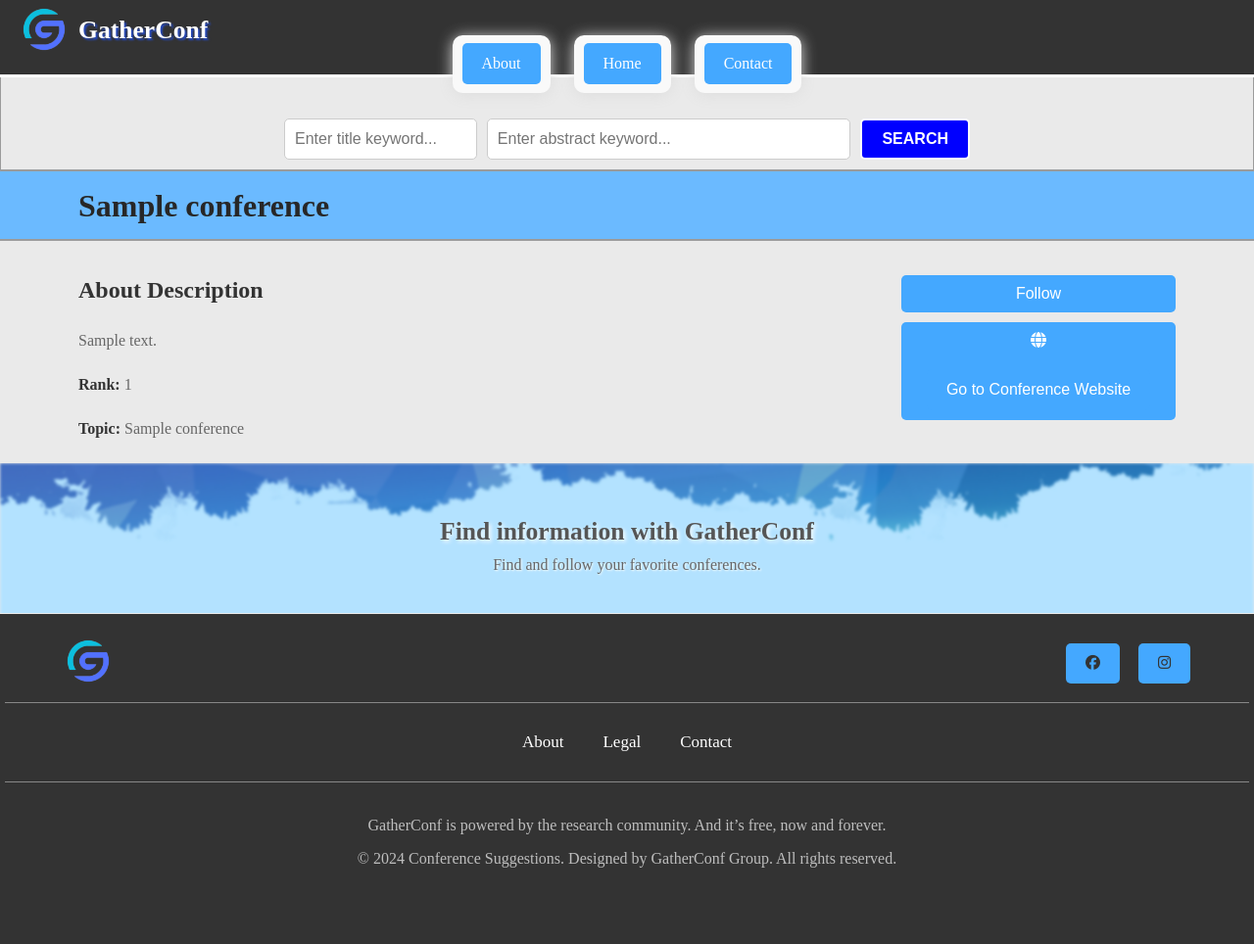
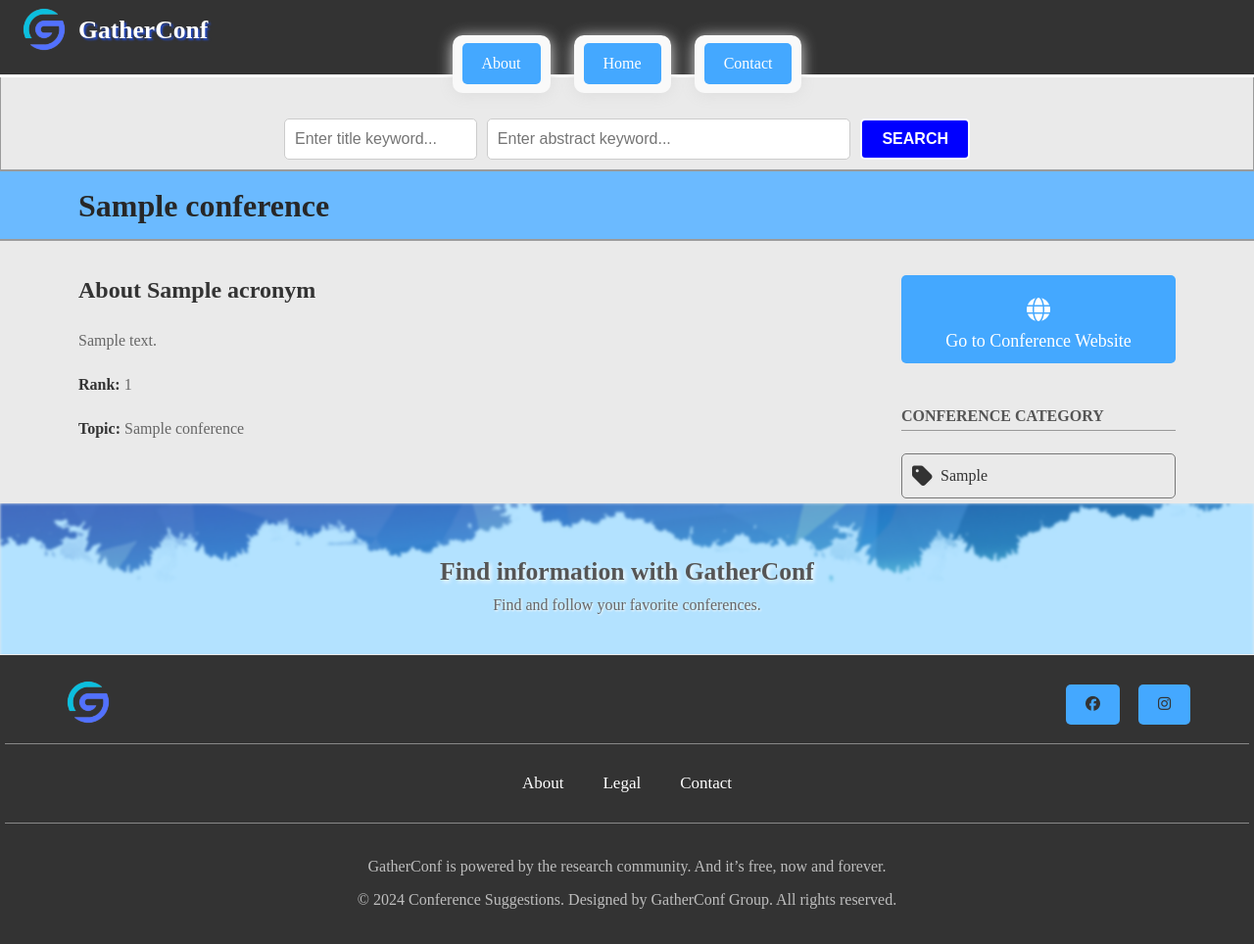
Before and after one commit to dogiahy28/BCORES, a Flask app: template templates/conference.html in a window 1280 px wide. Shown: the whole page at 98% size. Before the commit the page ends 886 px from the top, so only its background shows below. Run offline with Flask 3, Linux system fonts and the light colour scheme; the template is opened without the code that fills it: most values are stand-ins (such as "Sample title", 1, 10 or a date in 2020); parts of the project's set-up code (start-up, migrations or seed data) failed here and were passed over; some libraries are stand-ins or nearby versions.

Commit message:
Update 31/10

```diff
--- a/app.py
+++ b/app.py
@@ -11,7 +11,7 @@ app = Flask(__name__)
 
 # Load data and model
 model = SentenceTransformer('all-MiniLM-L6-v2')
-data_reference = pd.read_csv('Data.csv')  # Dữ liệu hội thảo
+data_reference = pd.read_csv('Data_2.csv')  # Dữ liệu hội thảo
 data_articles = pd.read_excel('data-test.xlsx')  # Dữ liệu bài báo
 
 # Thay thế toàn bộ giá trị NaN bằng chuỗi rỗng
@@ -211,6 +211,7 @@ def recommend():
         borda_scores=borda_scores
     )
 
+# Tìm theo Abstract
 @app.route('/recommend_abstract', methods=['POST'])
 def recommend_abstract():
     abstract_input= request.form['abstract_input']  # Lấy dữ liệu từ ô nhập liệu cho abstract
@@ -229,8 +230,8 @@ def recommend_abstract():
     borda_scores = defaultdict(float)
 
     # Tạo trọng số cho từng tiêu chí (MCDM)
-    weight_title_vector = 0.7  # Trọng số cho tiêu đề
-    weight_description_sent2vec = 0.4  # Trọng số cho mô tả
+    weight_abstract_title_vector = 0.5
+    weight_abstract_description = 0.7
 
     if input_embedding is not None:
         # Tìm kiếm hội thảo dựa trên tiêu đề với initial_k kết quả ban đầu
@@ -240,12 +241,12 @@ def recommend_abstract():
         # Borda Count cho tiêu đề
         for i in range(len(labels_title_from_input[0])):
             idx = labels_title_from_input[0][i]
-            borda_scores[idx] += (weight_title_vector * (initial_k - i))
+            borda_scores[idx] += (weight_abstract_title_vector * (initial_k - i))
 
         # Borda Count cho mô tả
         for i in range(len(labels_description_from_input[0])):
             idx = labels_description_from_input[0][i]
-            borda_scores[idx] += (weight_description_sent2vec * (initial_k - i))
+            borda_scores[idx] += (weight_abstract_description * (initial_k - i))
 
     # Lọc kết quả nếu có giá trị cho ranks hoặc selected_field
     filtered_results = []
@@ -516,86 +517,112 @@ def filter_results():
 
     borda_scores = defaultdict(float)
 
+    start_time = time.time()
+
+    # Tạo trọng số cho từng tiêu chí (MCDM)
+    weight_title_vector = 0.7
+    weight_description_sent2vec = 0.4
+    weight_abstract_title_vector = 0.5
+    weight_abstract_description = 0.7
+
     # Nếu có đủ cả tiêu đề và tóm tắt
     if title_input and abstract_input:
         # Mã hóa tiêu đề và tóm tắt
         title_embedding_input = model.encode([title_input])
         abstract_embedding_input = model.encode([abstract_input])
 
-        # Tìm labels và distances cho tiêu đề và tóm tắt
-        labels_title_from_title, distances_title_from_title = p_title.knn_query(title_embedding_input, k=initial_k)
-        labels_description_from_title, distances_description_from_title = p_description.knn_query(title_embedding_input, k=initial_k)
-        labels_title_from_abstract, distances_title_from_abstract = p_title.knn_query(abstract_embedding_input, k=initial_k)
-        labels_description_from_abstract, distances_description_from_abstract = p_description.knn_query(abstract_embedding_input, k=initial_k)
+        # Tìm kiếm và Borda Count cho các tiêu chí
+        labels_title_from_title, _ = p_title.knn_query(title_embedding_input, k=initial_k)
+        labels_description_from_title, _ = p_description.knn_query(title_embedding_input, k=initial_k)
+        labels_title_from_abstract, _ = p_title.knn_query(abstract_embedding_input, k=initial_k)
+        labels_description_from_abstract, _ = p_description.knn_query(abstract_embedding_input, k=initial_k)
 
-        # Borda Count cho tiêu đề từ tiêu đề
         for i in range(len(labels_title_from_title[0])):
             idx = labels_title_from_title[0][i]
-            borda_scores[idx] += (0.7 * (initial_k - i))  # Trọng số cho tiêu đề từ tiêu đề
+            borda_scores[idx] += (initial_k - i) * weight_title_vector
 
-        # Borda Count cho mô tả từ tiêu đề
         for i in range(len(labels_description_from_title[0])):
             idx = labels_description_from_title[0][i]
-            borda_scores[idx] += (0.4 * (initial_k - i))  # Trọng số cho mô tả từ tiêu đề
+            borda_scores[idx] += (initial_k - i) * weight_description_sent2vec
 
-        # Borda Count cho tiêu đề từ tóm tắt
         for i in range(len(labels_title_from_abstract[0])):
             idx = labels_title_from_abstract[0][i]
-            borda_scores[idx] += (0.5 * (initial_k - i))  # Trọng số cho tiêu đề từ tóm tắt
+            borda_scores[idx] += (initial_k - i) * weight_abstract_title_vector
 
-        # Borda Count cho mô tả từ tóm tắt
         for i in range(len(labels_description_from_abstract[0])):
             idx = labels_description_from_abstract[0][i]
-            borda_scores[idx] += (0.7 * (initial_k - i))  # Trọng số cho mô tả từ tóm tắt
+            borda_scores[idx] += (initial_k - i) * weight_abstract_description  # Trọng số cho mô tả từ tóm tắt
 
     # Nếu chỉ có tiêu đề
     elif title_input:
         title_embedding_input = model.encode([title_input])
-        # Tìm labels và distances cho tiêu đề
-        labels_title_from_title, distances_title_from_title = p_title.knn_query(title_embedding_input, k=initial_k)
-        labels_description_from_title, distances_description_from_title = p_description.knn_query(title_embedding_input, k=initial_k)
 
-        # Borda Count cho tiêu đề từ tiêu đề
+        # Tìm kiếm hội thảo dựa trên tiêu đề với initial_k kết quả ban đầu
+        labels_title_from_title, _ = p_title.knn_query(title_embedding_input, k=initial_k)
+        labels_description_from_title, _ = p_description.knn_query(title_embedding_input, k=initial_k)
+
+        # Borda Count cho tiêu đề
         for i in range(len(labels_title_from_title[0])):
             idx = labels_title_from_title[0][i]
-            borda_scores[idx] += (0.7 * (initial_k - i))  # Trọng số cho tiêu đề
+            borda_scores[idx] += (weight_title_vector * (initial_k - i))
 
-        # Borda Count cho mô tả từ tiêu đề
+        # Borda Count cho mô tả
         for i in range(len(labels_description_from_title[0])):
             idx = labels_description_from_title[0][i]
-            borda_scores[idx] += (0.4 * (initial_k - i))  # Trọng số cho mô tả
+            borda_scores[idx] += (weight_description_sent2vec * (initial_k - i))
 
     # Nếu chỉ có tóm tắt
     elif abstract_input:
         abstract_embedding_input = model.encode([abstract_input])
-        # Tìm labels và distances cho tóm tắt
-        labels_title_from_abstract, distances_title_from_abstract = p_title.knn_query(abstract_embedding_input, k=initial_k)
-        labels_description_from_abstract, distances_description_from_abstract = p_description.knn_query(abstract_embedding_input, k=initial_k)
 
-        # Borda Count cho tiêu đề từ tóm tắt
+        # Tìm kiếm hội thảo dựa trên tiêu đề với initial_k kết quả ban đầu
+        labels_title_from_abstract, _ = p_title.knn_query(abstract_embedding_input, k=initial_k)
+        labels_description_from_abstract, _ = p_description.knn_query(abstract_embedding_input, k=initial_k)
+
+        # Borda Count cho tiêu đề
         for i in range(len(labels_title_from_abstract[0])):
             idx = labels_title_from_abstract[0][i]
-            borda_scores[idx] += (0.5 * (initial_k - i))  # Trọng số cho tiêu đề từ tóm tắt
+            borda_scores[idx] += (weight_abstract_title_vector * (initial_k - i))
 
-        # Borda Count cho mô tả từ tóm tắt
+        # Borda Count cho mô tả
         for i in range(len(labels_description_from_abstract[0])):
             idx = labels_description_from_abstract[0][i]
-            borda_scores[idx] += (0.7 * (initial_k - i))  # Trọng số cho mô tả từ tóm tắt
+            borda_scores[idx] += (weight_abstract_description * (initial_k - i))
 
-    # Sắp xếp Borda Score
-    sorted_borda = sorted(borda_scores.items(), key=lambda x: x[1], reverse=True)
-    top_results = [data_reference.iloc[idx] for idx, _ in sorted_borda[:k]]
+    # Lọc và sắp xếp kết quả theo ranks và selected_field
+    filtered_results = []
+    for idx, score in borda_scores.items():
+        conference = data_reference.iloc[idx]
+        # Kiểm tra các điều kiện lọc
+        if (not ranks or conference['Rank'] in ranks) and (not selected_field or conference['FoR1 Name'] == selected_field):
+            filtered_results.append((conference, score))  # Lưu cả đối tượng conference và điểm Borda để dễ sắp xếp
 
-    # Lọc kết quả theo Rank và Field
-    filtered_results = []
-    for result in top_results:
-        if (not ranks or result['Rank'] in ranks) and \
-            (not selected_field or result['FoR1 Name'] == selected_field):
-            result['Borda_Score'] = '{:.1f}'.format(borda_scores[result.name]) if result.name in borda_scores else '0.00'
-            filtered_results.append(result)
+    # Sắp xếp kết quả theo điểm Borda giảm dần và lấy 10 kết quả đầu tiên
+    sorted_borda = sorted(filtered_results, key=lambda x: x[1], reverse=True)[:k]
 
-    num_results = len(filtered_results)
-    return render_template('results.html', results=filtered_results, num_results=num_results, title_input=title_input, abstract_input=abstract_input, ranks=ranks, selected_field=selected_field, borda_scores=borda_scores)
+    # Chuẩn bị kết quả để hiển thị
+    top_results_with_distances = []
+    for conference, score in sorted_borda:
+        result_with_distances = conference.copy()
+        result_with_distances['Borda_Score'] = '{:.1f}'.format(score)
+        top_results_with_distances.append(result_with_distances)
+
+    # Số lượng kết quả và thời gian thực thi
+    num_results = len(top_results_with_distances)
+    execution_time = time.time() - start_time
+
+    # Render kết quả vào template
+    return render_template(
+        'results.html',
+        results=top_results_with_distances,  # Trả về 10 kết quả đầu tiên
+        execution_time=execution_time,
+        num_results=num_results,
+        title_input=title_input,
+        abstract_input=abstract_input,
+        ranks=ranks,
+        selected_field=selected_field,
+        borda_scores=borda_scores
+    )
 
 @app.route('/conference/<int:article_id>')
 def conference_detail(article_id):
--- a/static/style.css
+++ b/static/style.css
@@ -605,6 +605,7 @@ footer {
         font-weight: bold;
         cursor: pointer;
         width: 70%; /* Chiều rộng 90% so với phần tử cha */
+        height: 33px;
         display: block; /* Đảm bảo căn giữa khi width được đặt */
         border-radius: 5px;
     }
@@ -625,6 +626,8 @@ footer {
 
     .bt-open:hover {
         transform: scale(1.15);
+        /* background-color: white;
+        color:#007bff; */
     }
 
     .custom-checkbox {
@@ -818,6 +821,14 @@ footer {
         list-style-type: none;
         padding: 0;
         height: auto;
+    }
+
+    .h2-ellipsis {
+        overflow: hidden;
+        display: -webkit-box;
+        -webkit-box-orient: vertical;
+        -webkit-line-clamp: 5;
+        line-clamp: 5;
     }
 
     .filter-list li {
@@ -1134,27 +1145,35 @@ footer {
         padding: 20px auto;
     }
 
-    .follow-btn, .link-btn {
+    .link-btn {
+        margin-top: 30px;
         padding: 10px 20px;
         background-color: #44a8ff;
         color: white;
         border: none;
         cursor: pointer;
         text-align: center;
-        font-size: 16px;
+        font-size: 18px;
         border-radius: 5px;
-    }
-
-    .link-btn a {
+        text-decoration: none;
+        height: 70px;
+
+        display: flex;
+        align-items: center;
+        justify-content: center;
+        flex-direction: column; /* Giúp các phần tử bên trong xếp chồng theo chiều dọc */
+    }
+
+
+    /* .link-btn a {
         color: white;
         text-decoration: none;
-    }
-
-    .follow-btn:hover, .link-btn:hover {
+    } */
+
+    .link-btn:hover {
         background-color: #007bff;
-    }
-
-
+        transform: scale(1.03);
+    }
 
     .description {
         display: -webkit-box;
--- a/templates/conference.html
+++ b/templates/conference.html
@@ -110,7 +110,7 @@
 
         <div class="main-content">
             <div class="conference-details-left">
-                <p style="font-size:1.5rem"><strong>About Description</strong></p>
+                <p style="font-size:1.5rem"><strong>About {{ acronym }}</strong></p>
                 <p>{{ conference.get('Description', 'No Description available') }}</p>
                 <p><strong>Rank:</strong> {{ conference.get('Rank', '') }}</p>
 
@@ -124,8 +124,35 @@
             </div>
 
             <div class="conference-actions-right">
-                <button class="follow-btn" style="margin-top:30px">Follow</button>
-                <button class="link-btn"><i class="fa-solid fa-globe"></i><a href="{{ conference.get('Conference_Link', '#') }}" target="_blank">Go to Conference Website</a></button>
+                <!-- <button class="follow-btn" style="margin-top:30px">Follow</button> -->
+                <a class="link-btn" href="{{ conference.get('Conference_Link', '#') }}" target="_blank">
+                    <i class="fa-solid fa-globe" style="font-size:24px; padding:10px"></i>
+                    Go to Conference Website</a>
+
+                <h2 style="font-size:1rem; padding-bottom:5px; border-bottom: 1px solid #999">CONFERENCE CATEGORY</h2>
+
+                <div style="display: flex; align-items: center; color: #333; font-size: 1rem; padding: 10px; border: 1px solid #777; border-radius: 5px; overflow: hidden; white-space: nowrap; text-overflow: ellipsis;" title="{{ conference.get('Conference_Category', '') }}">
+                    <i class="fa-solid fa-tag" style="font-size: 1.5rem; margin-right: 5px;"></i>
+                    <div style="padding-left:3px; flex: 1; overflow: hidden; text-overflow: ellipsis; white-space: nowrap;">
+                        {{ conference.get('Conference_Category', '') }}
+                    </div>
+                </div>
+
+                <script>
+                    document.addEventListener("DOMContentLoaded", function () {
+                        const element = document.getElementById("conferenceCategory");
+                        const lineHeight = parseFloat(getComputedStyle(element).lineHeight);
+
+                        // Giới hạn chiều cao của phần tử với 2 hàng
+                        if (element.scrollHeight > lineHeight * 2) {
+                            element.style.display = "-webkit-box";
+                            element.style.webkitLineClamp = "2";
+                            element.style.webkitBoxOrient = "vertical";
+                            element.style.overflow = "hidden";
+                            element.style.textOverflow = "ellipsis";
+                        }
+                    });
+                </script>
             </div>
         </div>
 
```
Also changed, not shown: templates/index.html (+15 -15 lines), templates/results.html (+5 -5 lines), 1 other file.
